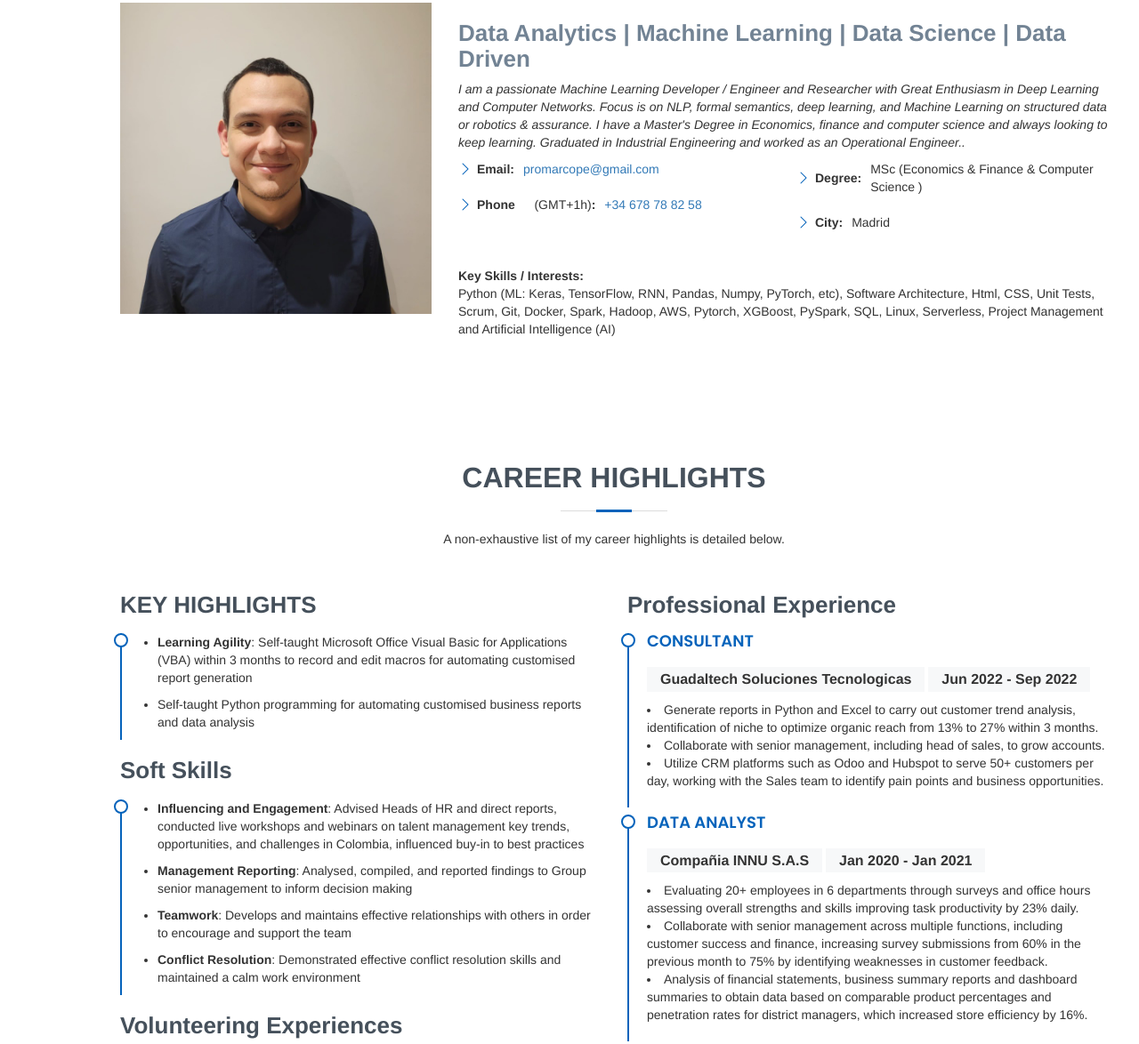
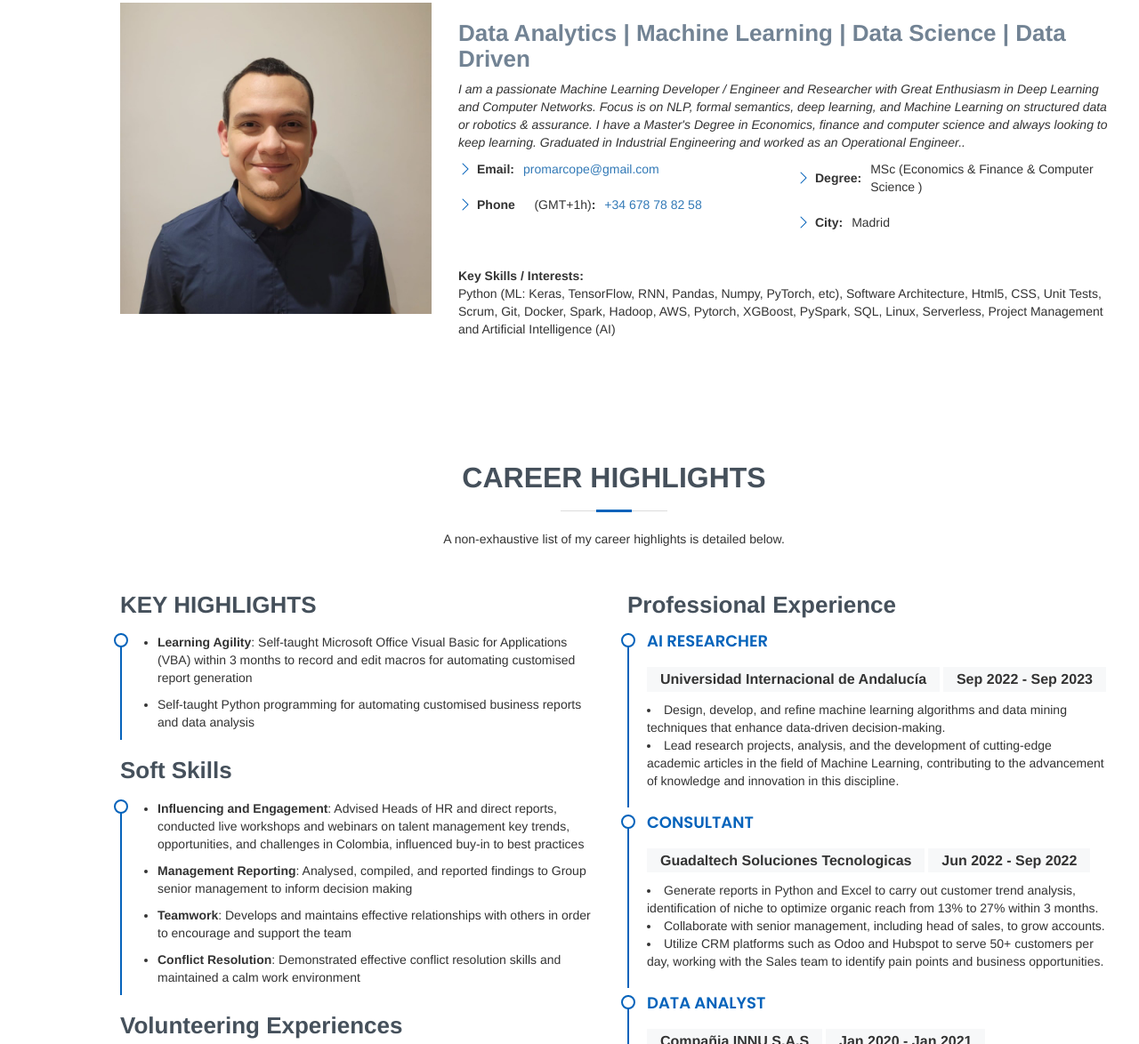
Before and after one commit to Data4everyone/Data4everyone.github.io, a plain HTML site: page index.html in a window 1280 px wide. Shown: the part 886-2060 px from the top of the page at 89% size. Drawn offline with nearby package versions, Linux system fonts and the light colour scheme.

Commit message:
Add new exp

```diff
--- a/index.html
+++ b/index.html
@@ -117,7 +117,7 @@ I have a Master's Degree in Economics, finance and computer science and always l
             </div>
             <p>
 <br><strong>Key Skills / Interests:</strong></br>
-Python (ML: Keras, TensorFlow, RNN, Pandas, Numpy, PyTorch, etc), Software Architecture, Html, CSS, Unit Tests, Scrum, Git, Docker, Spark, Hadoop, AWS, Pytorch, XGBoost, PySpark, SQL, Linux, Serverless, Project Management and Artificial Intelligence (AI)
+Python (ML: Keras, TensorFlow, RNN, Pandas, Numpy, PyTorch, etc), Software Architecture, Html5, CSS, Unit Tests, Scrum, Git, Docker, Spark, Hadoop, AWS, Pytorch, XGBoost, PySpark, SQL, Linux, Serverless, Project Management and Artificial Intelligence (AI)
             </p>
           </div>
         </div>
@@ -184,6 +184,16 @@ Python (ML: Keras, TensorFlow, RNN, Pandas, Numpy, PyTorch, etc), Software Archi
 
           <div class="col-lg-6">
             <h3 class="resume-title">Professional Experience</h3>
+
+            <div class="resume-item">
+              <h4>AI Researcher</h4>
+              <h5>Universidad Internacional de Andalucía</h5>
+              <h5>Sep 2022 - Sep 2023</h5>
+              <li>Design, develop, and refine machine learning algorithms and data mining techniques that enhance data-driven
+                decision-making.</li>
+              <li>Lead research projects, analysis, and the development of cutting-edge academic articles in the field of Machine
+                Learning, contributing to the advancement of knowledge and innovation in this discipline.</li>
+            </div>
 
             <div class="resume-item">
               <h4>Consultant</h4>
```
